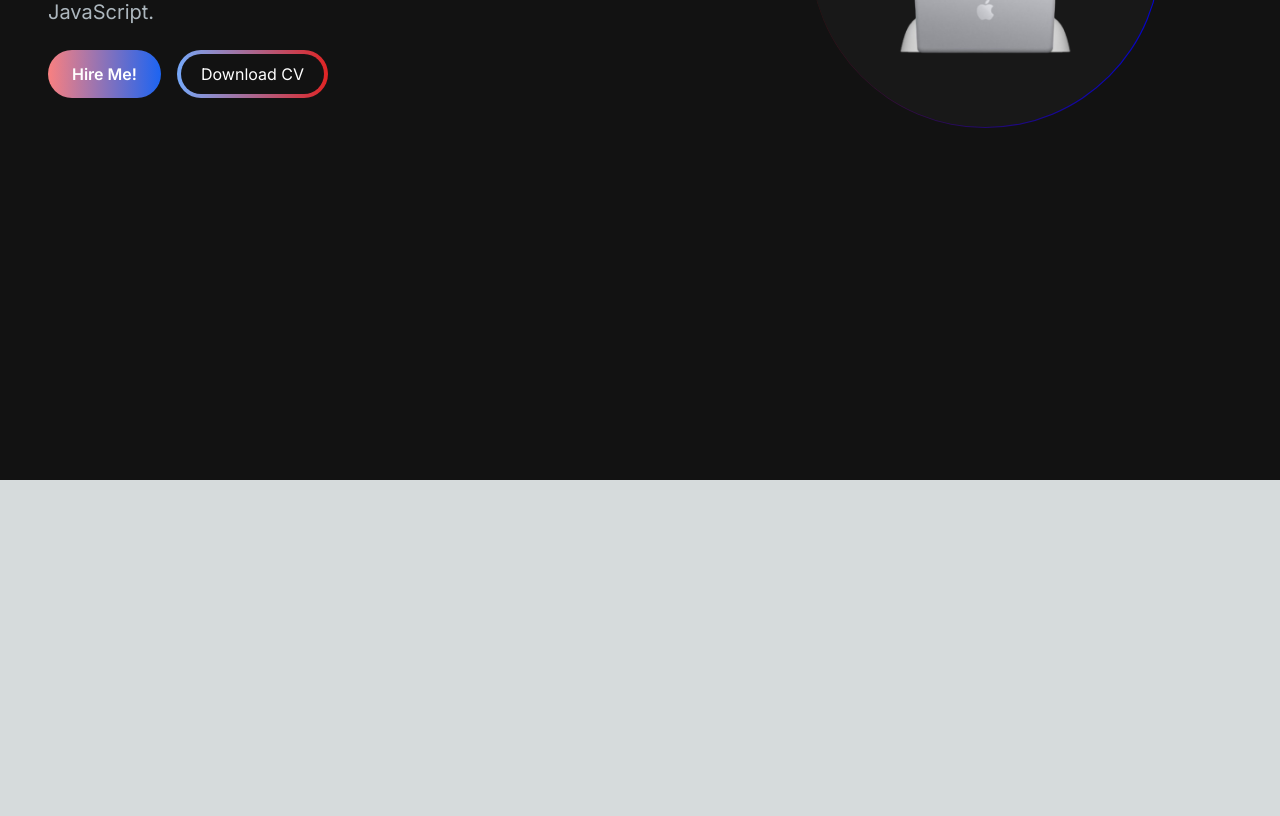
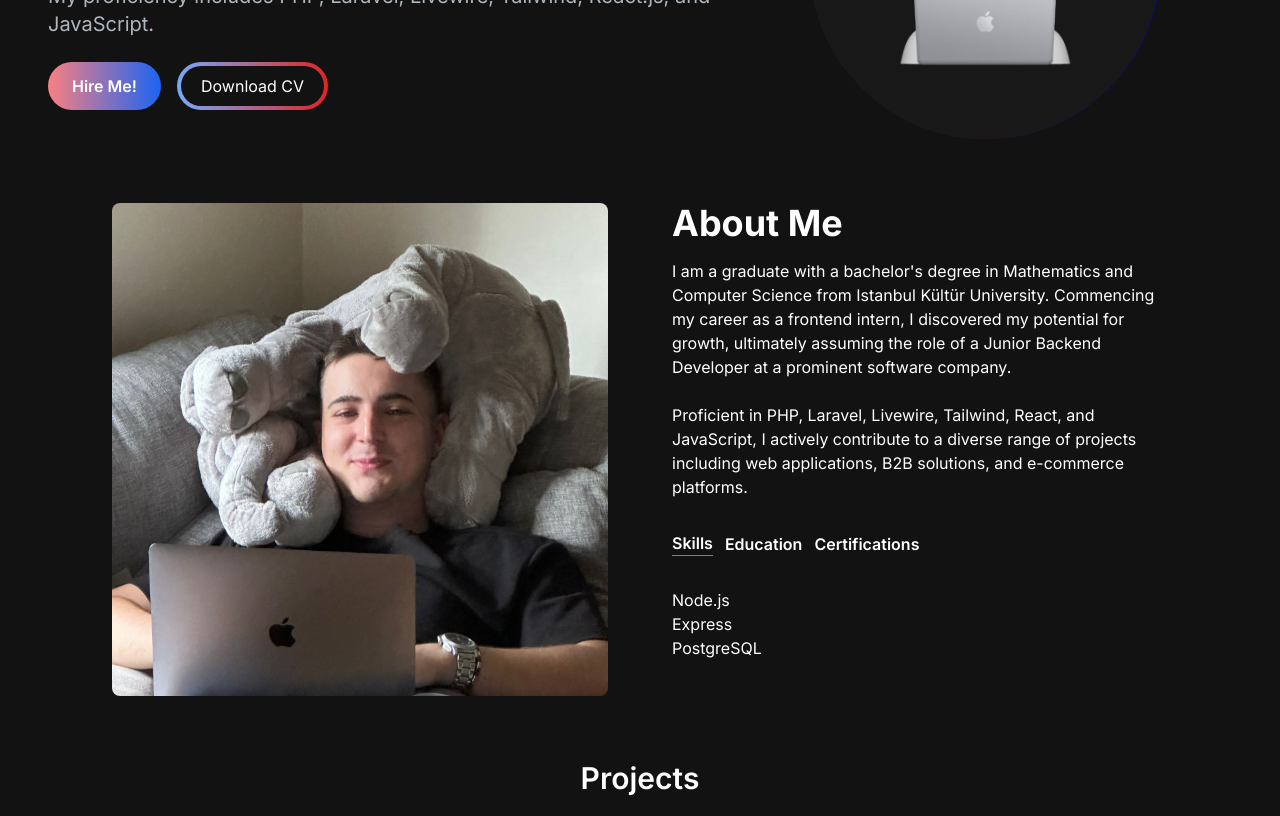
Before and after one commit to erentin/erentin-nextjs, a Next.js app: page / in a window 1280 px wide. Shown: the part 320-1136 px from the top of the page. Before the commit the page ends 800 px from the top, so only its background shows below. Built offline with nearby package versions, Linux system fonts and the light colour scheme.

Commit message:
eren-tin-php-elephant

```diff
--- a/next.config.js
+++ b/next.config.js
@@ -1,4 +1,9 @@
 /** @type {import('next').NextConfig} */
-const nextConfig = {}
+
+const nextConfig = {
+    images: {
+    domains: ['images.unsplash.com'],
+  },
+}
 
 module.exports = nextConfig
--- a/src/app/clients/page.js
+++ b/src/app/clients/page.js
@@ -5,7 +5,7 @@ import Navbar from '../components/Navbar'
 function page() {
   return (
     <main className="flex justify-center min-h-screen flex-col bg-[#121212]">
-      <div className='container mx-auto px-12 py-4 mt-[92px] sm:mt-[0px]'>
+      <div className='container mx-auto px-12 py-4 mt-[0px] sm:mt-[92px]'>
         <Navbar />
         <BrandSection />
       </div>
--- /dev/null
+++ b/src/app/components/AboutSection.jsx
@@ -0,0 +1,89 @@
+"use client";
+import React, { useTransition, useState } from 'react'
+import Image from 'next/image'
+import TabButton from './TabButton';
+
+
+const TAB_DATA = [
+    {
+        title: "Skills",
+        id: "skills",
+        content: (
+            <ul>
+                <li>Node.js</li>
+                <li>Express</li>
+                <li>PostgreSQL</li>
+            </ul>
+        )
+    },
+    {
+        title: "Education",
+        id: "education",
+        content: (
+            <ul>
+                <li>education.js</li>
+                <li>education</li>
+                <li>education</li>
+            </ul>
+        )
+    },
+    {
+        title: "Certification",
+        id: "certification",
+        content: (
+            <ul>
+                <li>certification.js</li>
+                <li>certification</li>
+                <li>certification</li>
+            </ul>
+        )
+    }
+]
+
+function AboutSection() {
+    const[tab, setTab] = useState("skills");
+    const[isPending, startTransition] = useTransition();
+
+
+    const handleTabChange = (id) => {
+        startTransition( () => {
+            setTab(id);
+        })
+    }
+
+  return (
+    <section className="text-white">
+
+        <div className='md:grid md:grid-cols-2 gap-8 items-center py-8 px-4 xl:gap-16 sm:py-16 xl:px-16'>
+            <Image src="/images/hero/eren-tin-php-photo-new.jpg" className='rounded-lg' width={500} height={400}/>
+
+
+            <div className='mt-4 md:mt-0 text-left flex flex-col h-full'>
+
+                <h2 className='text-4xl font-bold text-white mb-4'>About Me</h2>
+                <p className='text-base lg:text-md'>
+                    I am a graduate with a bachelor's degree in Mathematics and Computer Science from Istanbul Kültür University. Commencing my career as a frontend intern, I discovered my potential for growth, ultimately assuming the role of a Junior Backend Developer at a prominent software company.
+                    <br /> <br />
+                    Proficient in PHP, Laravel, Livewire, Tailwind, React, and JavaScript, I actively contribute to a diverse range of projects including web applications, B2B solutions, and e-commerce platforms.
+                </p>
+
+                <div className='flex flex-row justify-start mt-8'>
+                    <TabButton selectTab={ () => handleTabChange("skills")} active={tab === "skills"}> Skills </TabButton>
+                    <TabButton selectTab={ () => handleTabChange("education")} active={tab === "education"}> Education </TabButton>
+                    <TabButton selectTab={ () => handleTabChange("certification")} active={tab === "certification"}> Certifications </TabButton>
+
+                </div>
+
+                <div className='mt-8'>  {TAB_DATA.find( (data) => data.id === tab).content}
+
+                </div>
+
+
+            </div>
+        </div>
+
+    </section>
+  )
+}
+
+export default AboutSection
--- a/src/app/components/Achievements.jsx
+++ b/src/app/components/Achievements.jsx
@@ -4,16 +4,16 @@ function Achievements() {
 
 
     const stats = [
-        { id: 1, name: 'Projects', value: '+100' },
-        { id: 2, name: 'Clients', value: '+5' },
-        { id: 3, name: 'New users annually', value: '46,000' },
+        { id: 1, name: 'Custom Made Projects', value: '+10' },
+        { id: 2, name: 'Freelance Clients', value: '+5' },
+        { id: 3, name: 'Years for PHP', value: '+3' },
         { id: 4, name: 'New users annually', value: '46,000' },
       ]
 
   return (
 
           <div className="bg-transparent py-24 sm:py-32">
-            {/* <div className="mx-auto max-w-7xl px-6 lg:px-8">
+            { <div className="mx-auto max-w-7xl px-6 lg:px-8 border border-gray-400 py-6 rounded">
               <dl className="grid grid-cols-1 gap-x-8 gap-y-16 text-center lg:grid-cols-4">
                 {stats.map((stat) => (
                   <div key={stat.id} className="mx-auto flex max-w-xs flex-col gap-y-4">
@@ -24,7 +24,7 @@ function Achievements() {
                   </div>
                 ))}
               </dl>
-            </div> */}
+            </div> }
           </div>
 
 
--- /dev/null
+++ b/src/app/components/ProjectCard.jsx
@@ -0,0 +1,23 @@
+import React from 'react'
+
+function ProjectCard({imgUrl, title, description}) {
+  return (
+    <div className='grid lg:grid-cols-2 h-70'>
+
+        <div className='h-70'
+            style={{background: `url(${imgUrl})`, backgroundSize: "cover"}}>
+        </div>
+
+        <div className='grid gap-5 text-white rounded-b-sl bg-[#181818] p-8'>
+            <h5 className='font-xl font-semibold'>
+                {title}
+            </h5>
+            <a href="https://flowbite.com">https://flowbite.com</a>
+            <p className='text-[#ADB7BE]'>{description}</p>
+        </div>
+
+    </div>
+  )
+}
+
+export default ProjectCard
--- /dev/null
+++ b/src/app/components/ProjectsSection.jsx
@@ -0,0 +1,77 @@
+import React from 'react'
+import ProjectCard from './ProjectCard';
+
+const projectsData = [
+    {
+      id: 1,
+      title: "React Portfolio Website",
+      description: "Project 1 description",
+      image: "/images/projects/1.png",
+      tag: ["All", "Web"],
+      gitUrl: "/",
+      previewUrl: "/",
+    },
+    {
+      id: 2,
+      title: "Potography Portfolio Website",
+      description: "Project 2 description",
+      image: "/images/projects/2.png",
+      tag: ["All", "Web"],
+      gitUrl: "/",
+      previewUrl: "/",
+    },
+    {
+      id: 3,
+      title: "E-commerce Application",
+      description: "Project 3 description",
+      image: "/images/projects/3.png",
+      tag: ["All", "Web"],
+      gitUrl: "/",
+      previewUrl: "/",
+    },
+    {
+      id: 4,
+      title: "Food Ordering Application",
+      description: "Project 4 description",
+      image: "/images/projects/4.png",
+      tag: ["All", "Mobile"],
+      gitUrl: "/",
+      previewUrl: "/",
+    },
+    {
+      id: 5,
+      title: "React Firebase Template",
+      description: "Authentication and CRUD operations",
+      image: "/images/projects/5.png",
+      tag: ["All", "Web"],
+      gitUrl: "/",
+      previewUrl: "/",
+    },
+    {
+      id: 6,
+      title: "Full-stack Roadmap",
+      description: "Project 5 description",
+      image: "/images/projects/6.png",
+      tag: ["All", "Web"],
+      gitUrl: "/",
+      previewUrl: "/",
+    },
+  ];
+
+function ProjectsSection() {
+  return (
+    <div>
+        <h2 className='font-semibold text-white text-center text-3xl mb-4'>Projects</h2>
+        <h3 className='text-white text-center mb-4'>Lorem ipsum dolor sit amet consectetur adipisicing elit. Enim, autem!</h3>
+        <div className='grid  gap-10'>
+            <ProjectCard imgUrl={'https://images.unsplash.com/photo-1537884944318-390069bb8665?q=80&w=2070&auto=format&fit=crop&ixlib=rb-4.0.3&ixid=M3wxMjA3fDB8MHxwaG90by1wYWdlfHx8fGVufDB8fHx8fA%3D%3D'} title={"Flowbite's dashboard"} description={'Flowbite helps you connect with friends, family and communities of people who share your interests. Connecting with your friends and family as well as discovering new ones is easy with features like Groups.'}  />
+
+            <ProjectCard imgUrl={'https://images.unsplash.com/photo-1537884944318-390069bb8665?q=80&w=2070&auto=format&fit=crop&ixlib=rb-4.0.3&ixid=M3wxMjA3fDB8MHxwaG90by1wYWdlfHx8fGVufDB8fHx8fA%3D%3D'} title={'asf'} description={'asfasf'}  />
+
+            <ProjectCard imgUrl={'https://images.unsplash.com/photo-1537884944318-390069bb8665?q=80&w=2070&auto=format&fit=crop&ixlib=rb-4.0.3&ixid=M3wxMjA3fDB8MHxwaG90by1wYWdlfHx8fGVufDB8fHx8fA%3D%3D'} title={'asf'} description={'asfasf'}  />
+        </div>
+    </div>
+  )
+}
+
+export default ProjectsSection
--- /dev/null
+++ b/src/app/components/TabButton.jsx
@@ -0,0 +1,18 @@
+import React from 'react'
+
+const TabButton = ( {active, selectTab, children}) => {
+const buttonClasses = active ? 'text-white border-b border-purple-500' : "text-['ADB7BE']"
+  return (
+
+    <button onClick={selectTab}>
+
+        <p className={`mr-3 font-semibold hover:text-white ${buttonClasses}`}>
+            {children}
+        </p>
+
+    </button>
+
+  )
+}
+
+export default TabButton
--- a/src/app/page.js
+++ b/src/app/page.js
@@ -2,15 +2,17 @@ import Image from 'next/image'
 import HeroSection from './components/HeroSection'
 import { Container } from 'postcss'
 import Navbar from './components/Navbar'
-import Achievements from './components/Achievements'
+import AboutSection from './components/AboutSection'
+import ProjectsSection from './components/ProjectsSection'
 
 export default function Home() {
   return (
     <main className="flex justify-center min-h-screen flex-col bg-[#121212]">
-      <div className='container mx-auto px-12 py-4 mt-[92px] sm:mt-[0px]'>
-        <Navbar/>
+       <Navbar/>
+      <div className='container mx-auto px-12 py-4 mt-[92px] sm:mt-[92px]'>
         <HeroSection/>
-        <Achievements />
+        <AboutSection />
+        <ProjectsSection />
       </div>
     </main>
   )
```
Also changed, not shown: public/images/hero/eren-tin-php-photo-new.jpg (added).
